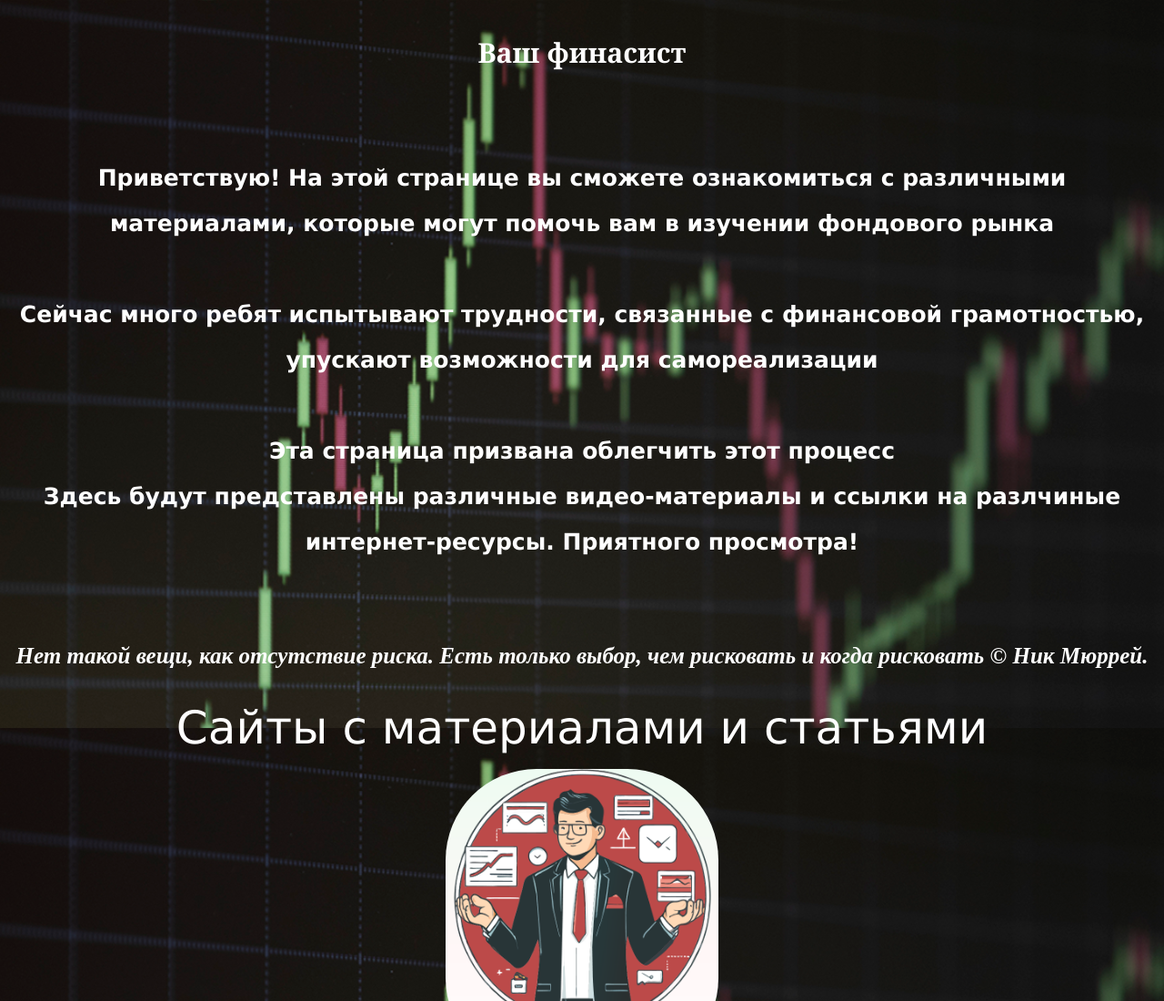
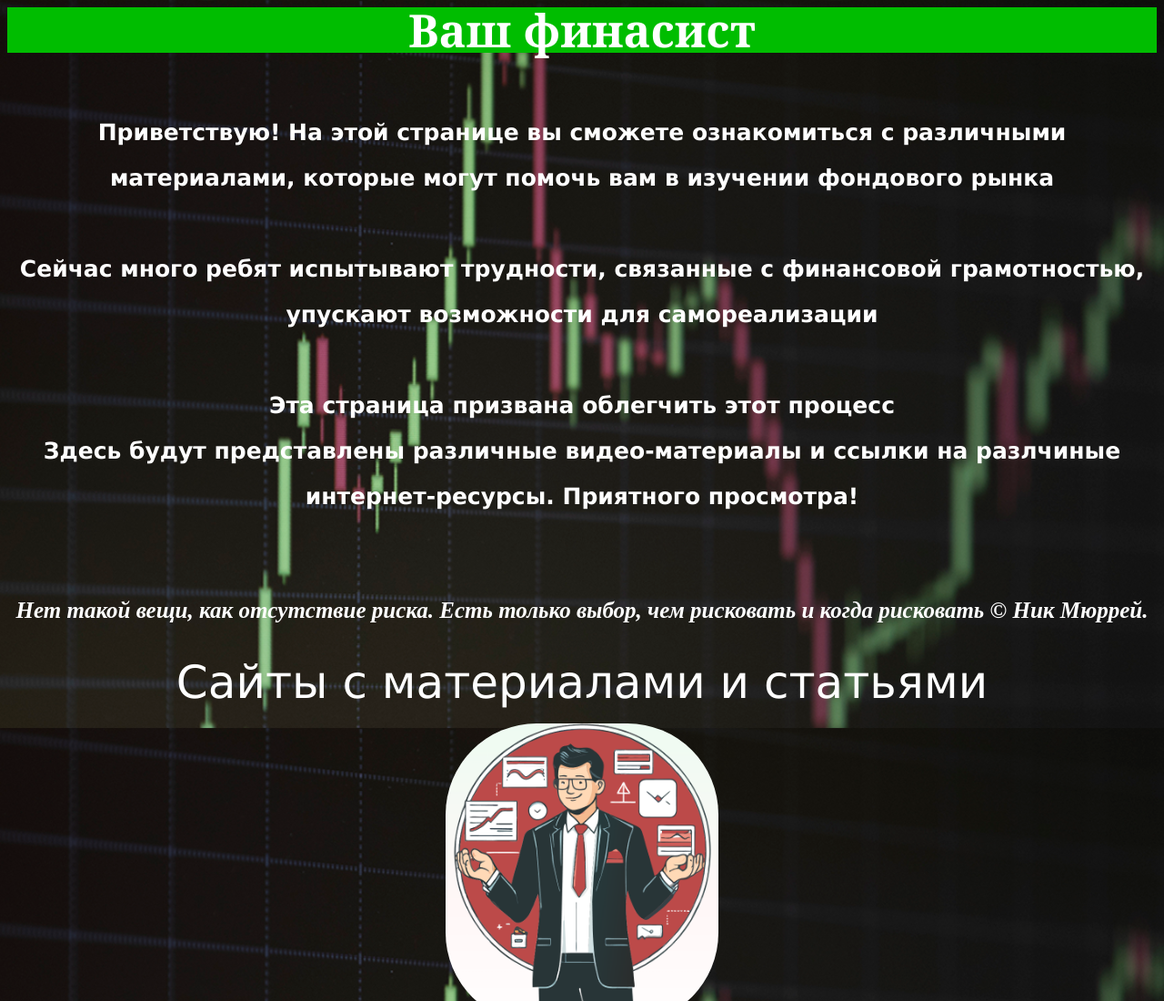
Before and after one commit to IlyaMir7/Vash-finance, a plain HTML site: page index.html in a window 1280 px wide. Shown: the top 1100 px of the page at 91% size. Drawn offline with Linux system fonts and the light colour scheme.

Commit message:
Update web.css

```diff
--- a/web.css
+++ b/web.css
@@ -2,17 +2,17 @@
 {
    width: 100%;
    min-width: 1200px;
-   height: 100px;
+   height: 50px;
    background-color: rgb(0, 189, 0);
    z-index: 99999;
-   font-size: 30px;
+   font-size: 50px;
    color: white;
    text-align: center;
-   line-height: 100px;
+   line-height: 50px;
    font-family: Cambria, Cochin, Georgia, Times, 'Times New Roman', serif;
    font-weight: bold;
    white-space: nowrap;
-   background:  no-repeat center top / cover;
+
 }
 .bd
 {
```
